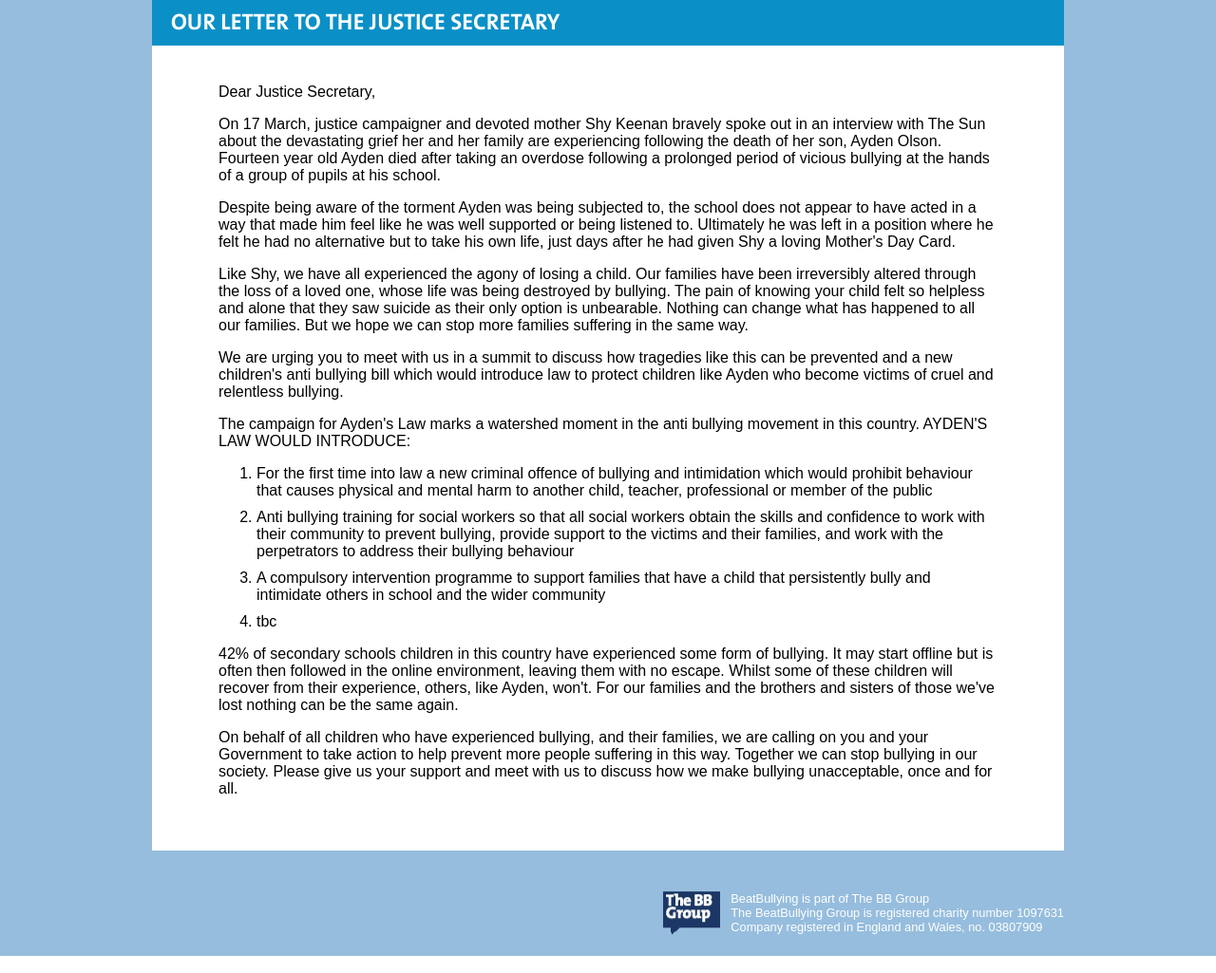
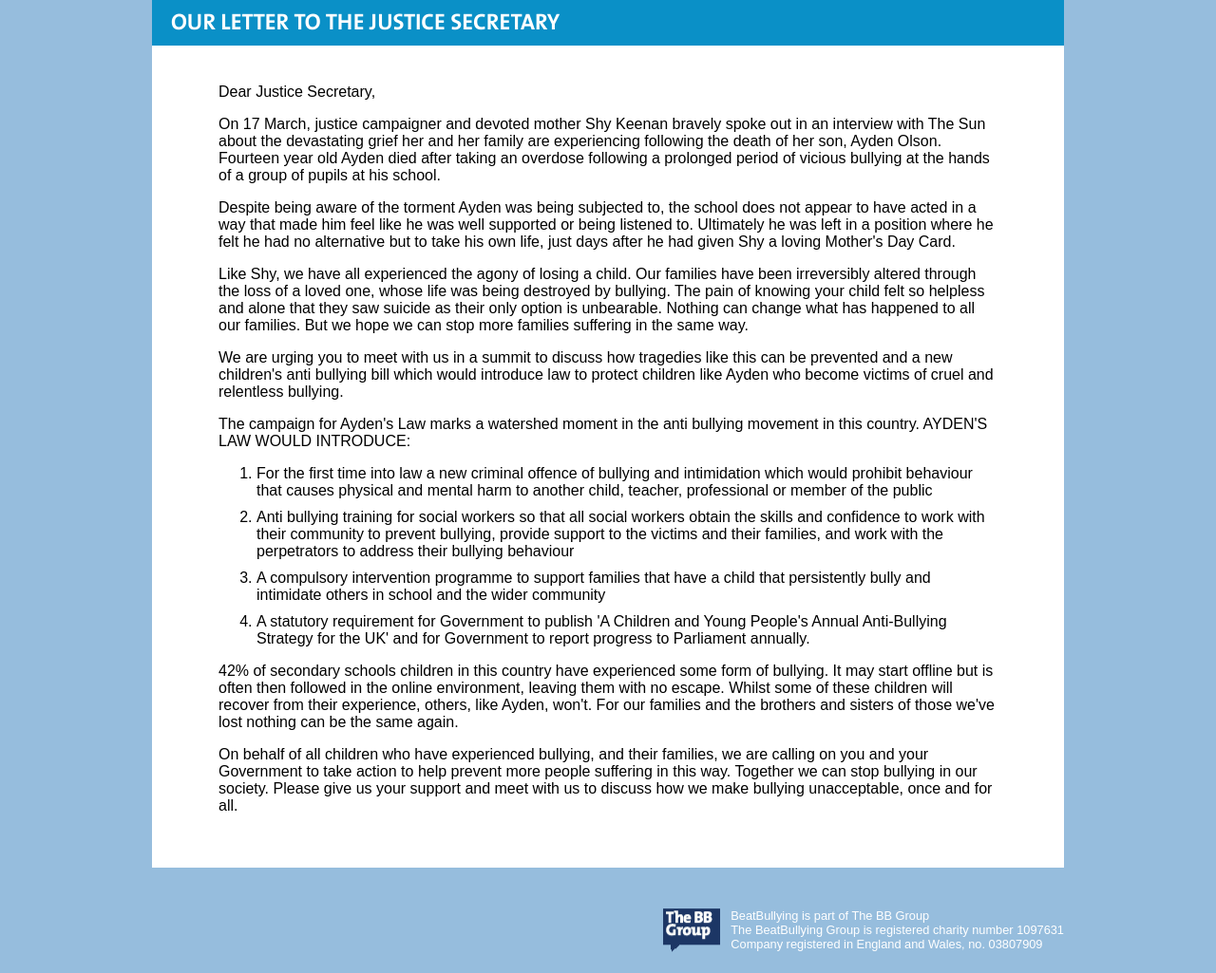
Before and after one commit to thebbgroup/aydens-law, a Flask app: page /letter-to-pm in a window 1280 px wide. Shown: the part 194-1219 px from the top of the page at 95% size. Run offline with Flask 2, Linux system fonts and the light colour scheme; parts of the project's set-up code (start-up, migrations or seed data) failed here and were passed over.

Commit message:
Government Action text added to index and letter

```diff
--- a/app/templates/letter_to_pm.jinja
+++ b/app/templates/letter_to_pm.jinja
@@ -42,7 +42,9 @@
 			<li>A compulsory intervention programme to support families that have a child that persistently bully and
 			intimidate others in school and the wider community</li>
 
-			<li>tbc</li>
+			<li>A statutory requirement for Government to publish
+			'A Children and Young People&#39;s Annual Anti-Bullying Strategy for the UK'
+			and for Government to report progress to Parliament annually.</li>
 		</ol>
 
 		<p>42% of secondary schools children in this country have experienced some form of bullying.
```
Also changed, not shown: app/templates/index.jinja (+14 -3 lines).
